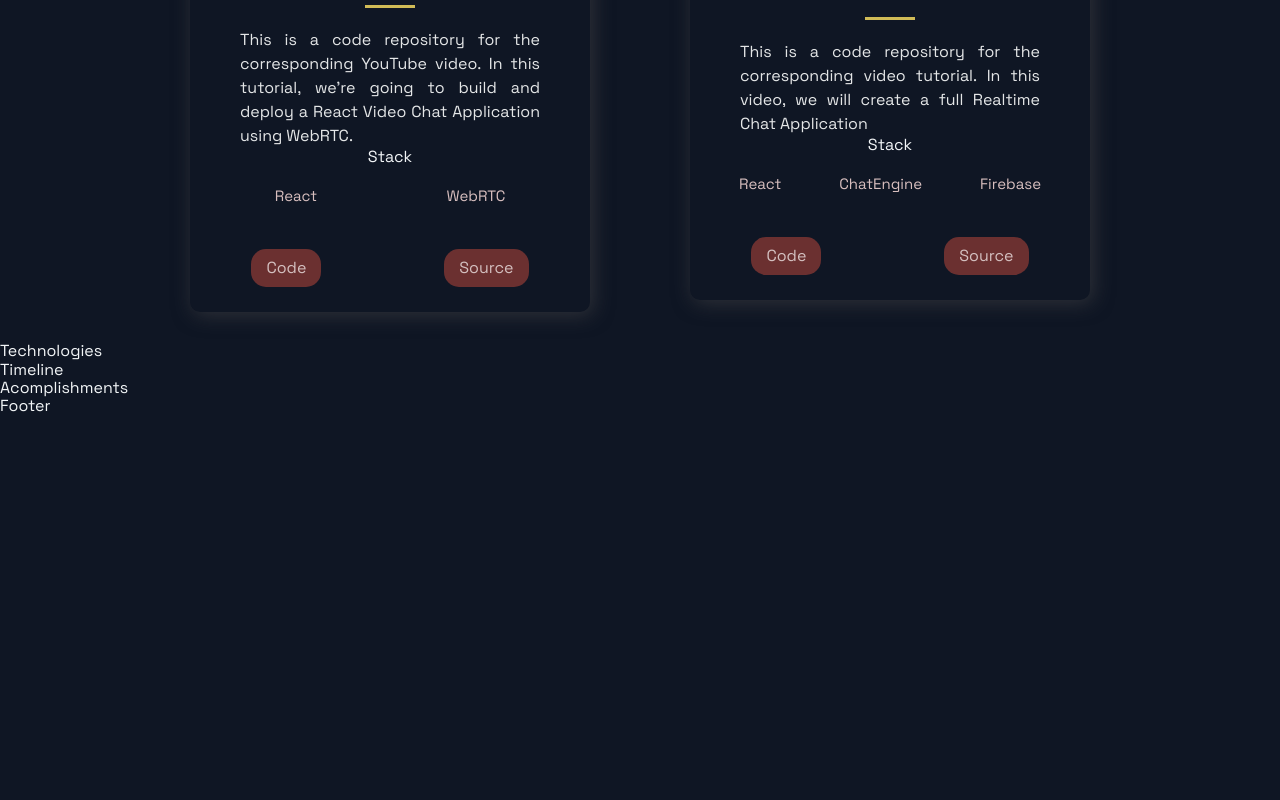
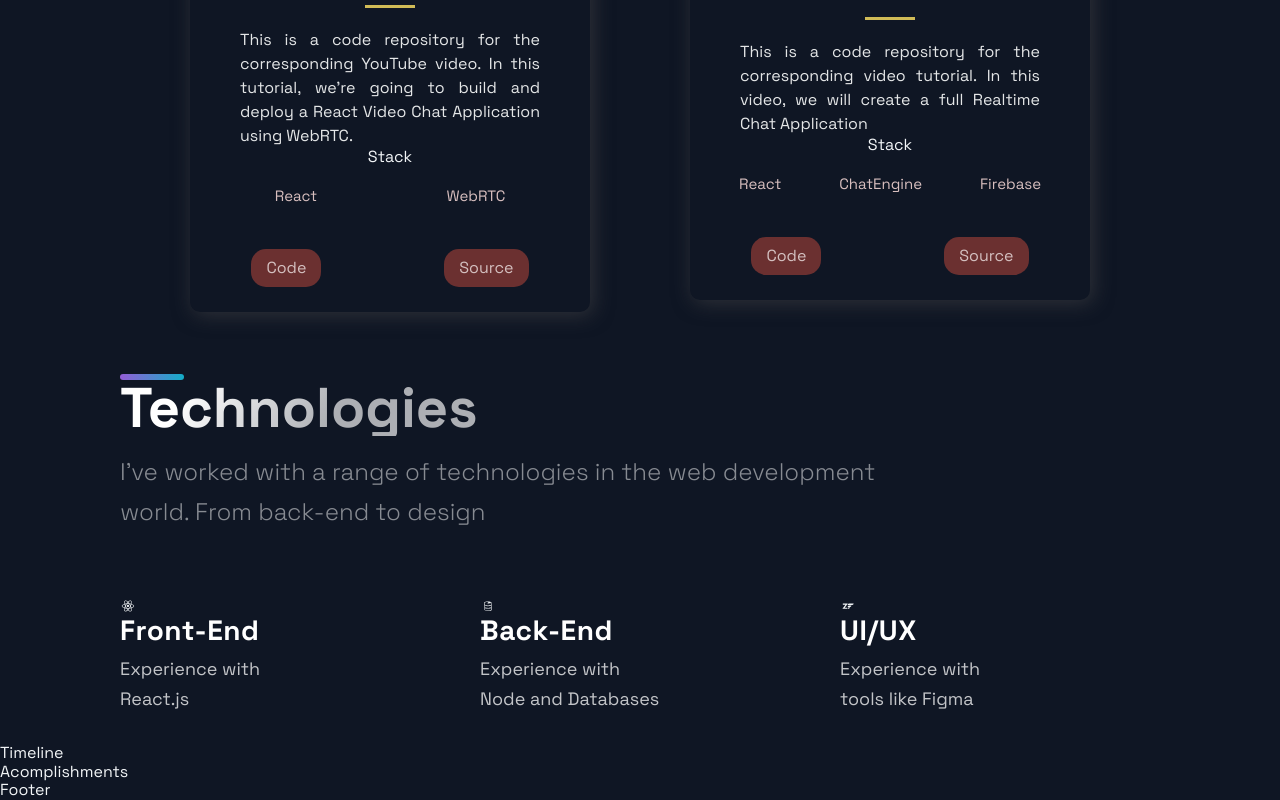
Before and after one commit to TheMVProgrammer/portfolio-website, a Next.js app: page / in a window 1280 px wide. Shown: the part 1940-2740 px from the top of the page. Before the commit the page ends 2356 px from the top, so only its background shows below. Built offline with nearby package versions, Linux system fonts and the light colour scheme.

Commit message:
Finishing technologies section

```diff
--- a/src/components/Technologies/Technologies.js
+++ b/src/components/Technologies/Technologies.js
@@ -1,12 +1,48 @@
 import React from 'react';
-import { DiFirebase, DiReact, DiZend } from 'react-icons';
+import { DiFirebase, DiReact, DiZend } from 'react-icons/di';
 import { Section, SectionDivider, SectionText, SectionTitle } from '../../styles/GlobalComponents';
 import { List, ListContainer, ListItem, ListParagraph, ListTitle } from './TechnologiesStyles';
 
 const Technologies = () =>  (
-  <div>
-    Technologies
-  </div>
+  <Section id='tech'>
+    <SectionDivider />
+    <SectionTitle>Technologies</SectionTitle>
+    <SectionText>
+      I've worked with a range of technologies in the web development world. From back-end to design
+    </SectionText>
+    <List>
+      <ListItem>
+        <DiReact />
+        <ListContainer>
+          <ListTitle>Front-End</ListTitle>
+          <ListParagraph>
+            Experience with <br />
+            React.js
+          </ListParagraph>
+        </ListContainer>
+      </ListItem>
+      <ListItem>
+        <DiFirebase />
+        <ListContainer>
+          <ListTitle>Back-End</ListTitle>
+          <ListParagraph>
+            Experience with <br />
+            Node and Databases
+          </ListParagraph>
+        </ListContainer>
+      </ListItem>
+      <ListItem>
+        <DiZend />
+        <ListContainer>
+          <ListTitle>UI/UX</ListTitle>
+          <ListParagraph>
+            Experience with <br />
+            tools like Figma
+          </ListParagraph>
+        </ListContainer>
+      </ListItem>
+    </List>
+  </Section>
 );
 
 export default Technologies;
```
